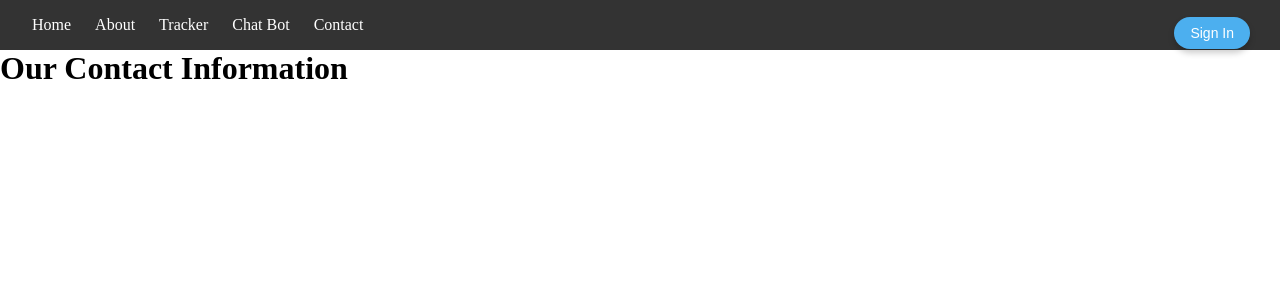
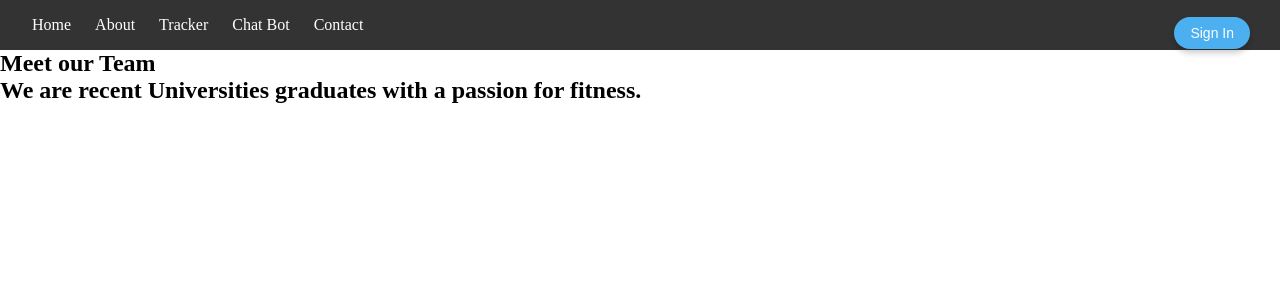
Before and after one commit to Amsan5941/ForgeFit, a React (Vite) app: page /contact in a window 1280 px wide. Shown: the top 300 px of the page. Built offline with nearby package versions, Linux system fonts and the light colour scheme.

Commit message:
Fixed app.jsx

```diff
--- a/src/App.jsx
+++ b/src/App.jsx
@@ -1,7 +1,6 @@
 import React from 'react';
-import { BrowserRouter as Router, Route, Routes } from 'react-router-dom';
+import { Routes, Route, Navigate } from 'react-router-dom';
 import Navbar from './Components/Navbar/Navbar';
-import LoginButton from './Components/Logins/LoginButton';
 import LoginPage from './Components/Logins/LoginPage';
 import About from "./Components/About/About";
 import Tracker from "./Components/Tracker/Tracker";
@@ -15,13 +14,13 @@ const App = () => {
     <div>
       <Navbar />
       <Routes>
-        <Route path="/" element={<LoginButton />} />
+        <Route path="/" element={<Navigate to="/home" replace />} />
         <Route path="/home" element={<Home />} />
         <Route path="/login" element={<LoginPage />} />
-        <Route path="/about" element={<About />}/>
-        <Route path="/tracker" element={<Tracker />}/>
-        <Route path="/chat" element={<ChatBot />}/>
-        <Route path="/Contact" element={<Contact />}/>
+        <Route path="/about" element={<About />} />
+        <Route path="/tracker" element={<Tracker />} />
+        <Route path="/chat" element={<ChatBot />} />
+        <Route path="/contact" element={<Contact />} />
         <Route path="/register" element={<RegisterPage />} />
       </Routes>
     </div>
--- a/src/Components/Contact/Contact.jsx
+++ b/src/Components/Contact/Contact.jsx
@@ -3,7 +3,17 @@ import React from 'react'
 const Contact = () => {
   return (
     <div>
-      <h1>Our Contact Information</h1>
+      <section className="hero-contact">
+        <h1>Meet our Team</h1>
+      </section>
+
+      <section className="about-us">
+        <h1>We are recent Universities graduates with a passion for fitness.</h1>
+      </section>
+
+      <section className="contact">
+
+      </section>
     </div>
   )
 }
```
Also changed, not shown: src/Components/Contact/Contact.css (added).
